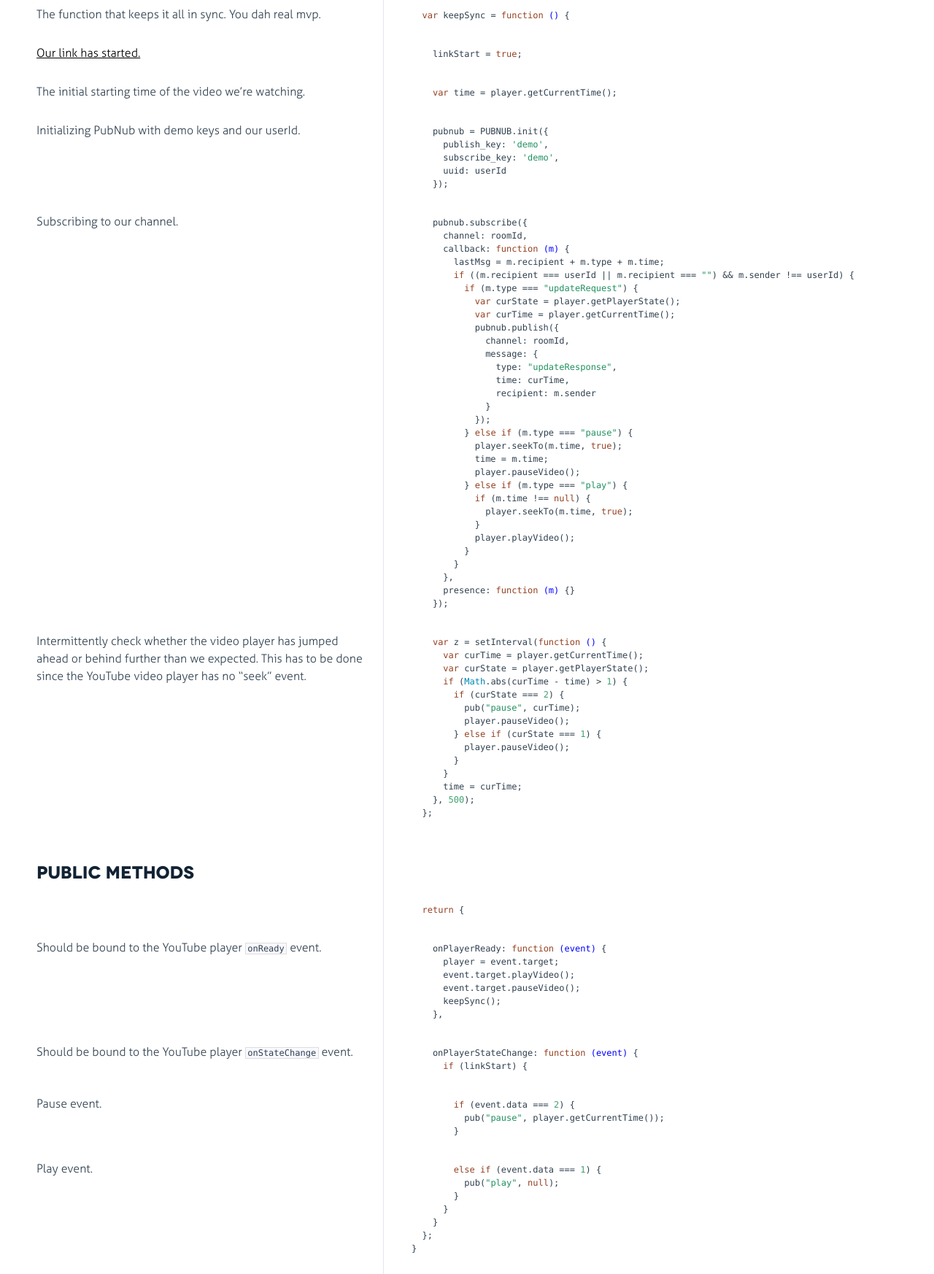
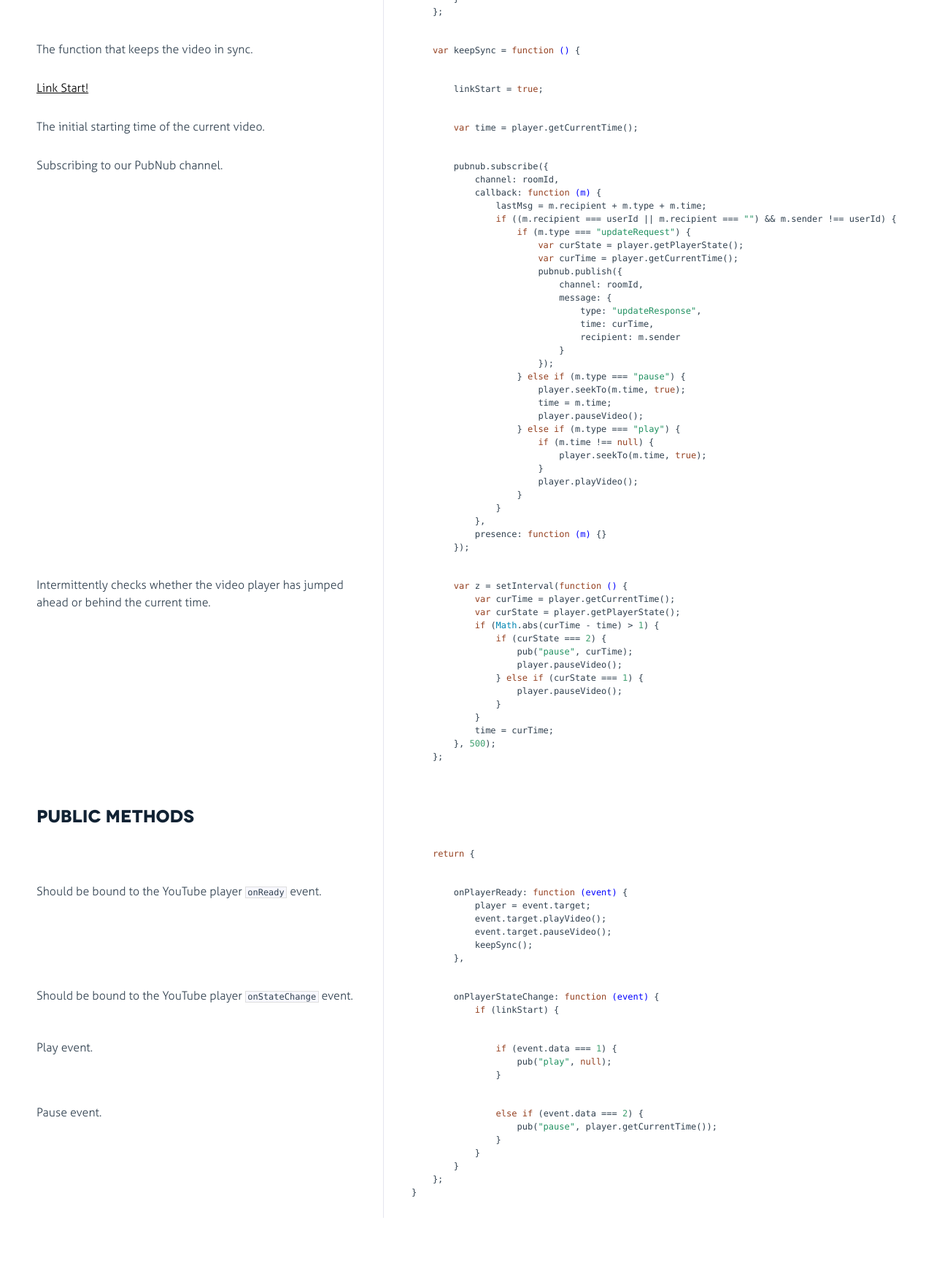
Before and after one commit to pubnub/video-sync, a plain HTML site: page docs/videosync.html in a window 1280 px wide. Shown: the part 1030-2776 px from the top of the page at 73% size. After the commit the page ends 2699 px from the top, so only its background shows below. Drawn offline with Linux system fonts and the light colour scheme.

Commit message:
Finished revising videosync.js

```diff
--- a/docs/videosync.html
+++ b/docs/videosync.html
@@ -28,8 +28,8 @@
               <div class="pilwrap ">
                 <a class="pilcrow" href="#section-1">&#182;</a>
               </div>
-              <p>VideoSync is an open source API that let’s you synchronize iframe embedded
-YouTube videos, with the <a href="http://www.pubnub.com">PubNub Global Realtime Network</a></p>
+              <p>VideoSync is an API that synchronizes the playback of embedded
+YouTube videos across multiples browsers.</p>
 <p>You can check out the demo right <a href="http://larrywu.com/videosync/">here</a>, or
 view the source on <a href="https://github.com/lw7360/videosync/">Github</a></p>
 
@@ -77,7 +77,7 @@ userId is an optional variable that will identify individual users of VideoSync.
 
             </div>
 
-            <div class="content"><div class='highlight'><pre>  <span class="hljs-keyword">if</span> (userId === <span class="hljs-literal">undefined</span>) {
+            <div class="content"><div class='highlight'><pre>    <span class="hljs-keyword">if</span> (userId === <span class="hljs-literal">undefined</span>) {
         userId = <span class="hljs-built_in">Math</span>.random().toString();
     }</pre></div></div>
 
@@ -94,7 +94,7 @@ userId is an optional variable that will identify individual users of VideoSync.
 
             </div>
 
-            <div class="content"><div class='highlight'><pre>  <span class="hljs-keyword">var</span> player;</pre></div></div>
+            <div class="content"><div class='highlight'><pre>    <span class="hljs-keyword">var</span> player;</pre></div></div>
 
         </li>
 
@@ -105,11 +105,15 @@ userId is an optional variable that will identify individual users of VideoSync.
               <div class="pilwrap ">
                 <a class="pilcrow" href="#section-6">&#182;</a>
               </div>
-              <p>PubNub</p>
+              <p>Initializing PubNub with demo keys and our userId.</p>
 
             </div>
 
-            <div class="content"><div class='highlight'><pre>  <span class="hljs-keyword">var</span> pubnub;</pre></div></div>
+            <div class="content"><div class='highlight'><pre>    <span class="hljs-keyword">var</span> pubnub = PUBNUB.init({
+        publish_key: <span class="hljs-string">'demo'</span>,
+        subscribe_key: <span class="hljs-string">'demo'</span>,
+        uuid: userId
+    });</pre></div></div>
 
         </li>
 
@@ -124,7 +128,7 @@ userId is an optional variable that will identify individual users of VideoSync.
 
             </div>
 
-            <div class="content"><div class='highlight'><pre>  <span class="hljs-keyword">var</span> linkStart = <span class="hljs-literal">false</span>;</pre></div></div>
+            <div class="content"><div class='highlight'><pre>    <span class="hljs-keyword">var</span> linkStart = <span class="hljs-literal">false</span>;</pre></div></div>
 
         </li>
 
@@ -139,7 +143,7 @@ userId is an optional variable that will identify individual users of VideoSync.
 
             </div>
 
-            <div class="content"><div class='highlight'><pre>  <span class="hljs-keyword">var</span> lastMsg;</pre></div></div>
+            <div class="content"><div class='highlight'><pre>    <span class="hljs-keyword">var</span> lastMsg;</pre></div></div>
 
         </li>
 
@@ -150,11 +154,11 @@ userId is an optional variable that will identify individual users of VideoSync.
               <div class="pilwrap ">
                 <a class="pilcrow" href="#section-9">&#182;</a>
               </div>
-              <p>A helper function that sends properly formatted YouTube messages.</p>
+              <p>A helper function that publishes state-change messages.</p>
 
             </div>
 
-            <div class="content"><div class='highlight'><pre>  <span class="hljs-keyword">var</span> pub = <span class="hljs-function"><span class="hljs-keyword">function</span> <span class="hljs-params">(type, time)</span> {</span>
+            <div class="content"><div class='highlight'><pre>    <span class="hljs-keyword">var</span> pub = <span class="hljs-function"><span class="hljs-keyword">function</span> <span class="hljs-params">(type, time)</span> {</span>
         <span class="hljs-keyword">if</span> (lastMsg !== <span class="hljs-string">""</span> + type + time) {
             pubnub.publish({
                 channel: roomId,
@@ -177,11 +181,11 @@ userId is an optional variable that will identify individual users of VideoSync.
               <div class="pilwrap ">
                 <a class="pilcrow" href="#section-10">&#182;</a>
               </div>
-              <p>The function that keeps it all in sync. You dah real mvp.</p>
+              <p>The function that keeps the video in sync.</p>
 
             </div>
 
-            <div class="content"><div class='highlight'><pre>  <span class="hljs-keyword">var</span> keepSync = <span class="hljs-function"><span class="hljs-keyword">function</span> <span class="hljs-params">()</span> {</span></pre></div></div>
+            <div class="content"><div class='highlight'><pre>    <span class="hljs-keyword">var</span> keepSync = <span class="hljs-function"><span class="hljs-keyword">function</span> <span class="hljs-params">()</span> {</span></pre></div></div>
 
         </li>
 
@@ -192,11 +196,11 @@ userId is an optional variable that will identify individual users of VideoSync.
               <div class="pilwrap ">
                 <a class="pilcrow" href="#section-11">&#182;</a>
               </div>
-              <p><a href="https://www.youtube.com/watch?v=h7aC-TIkF3I&amp;feature=youtu.be">Our link has started.</a></p>
+              <p><a href="https://www.youtube.com/watch?v=h7aC-TIkF3I&amp;feature=youtu.be">Link Start!</a></p>
 
             </div>
 
-            <div class="content"><div class='highlight'><pre>    linkStart = <span class="hljs-literal">true</span>;</pre></div></div>
+            <div class="content"><div class='highlight'><pre>        linkStart = <span class="hljs-literal">true</span>;</pre></div></div>
 
         </li>
 
@@ -207,11 +211,11 @@ userId is an optional variable that will identify individual users of VideoSync.
               <div class="pilwrap ">
                 <a class="pilcrow" href="#section-12">&#182;</a>
               </div>
-              <p>The initial starting time of the video we’re watching.</p>
+              <p>The initial starting time of the current video.</p>
 
             </div>
 
-            <div class="content"><div class='highlight'><pre>    <span class="hljs-keyword">var</span> time = player.getCurrentTime();</pre></div></div>
+            <div class="content"><div class='highlight'><pre>        <span class="hljs-keyword">var</span> time = player.getCurrentTime();</pre></div></div>
 
         </li>
 
@@ -222,30 +226,11 @@ userId is an optional variable that will identify individual users of VideoSync.
               <div class="pilwrap ">
                 <a class="pilcrow" href="#section-13">&#182;</a>
               </div>
-              <p>Initializing PubNub with demo keys and our userId.</p>
+              <p>Subscribing to our PubNub channel.</p>
 
             </div>
 
-            <div class="content"><div class='highlight'><pre>    pubnub = PUBNUB.init({
-      publish_key: <span class="hljs-string">'demo'</span>,
-      subscribe_key: <span class="hljs-string">'demo'</span>,
-      uuid: userId
-    });</pre></div></div>
-
-        </li>
-
-
-        <li id="section-14">
-            <div class="annotation">
-
-              <div class="pilwrap ">
-                <a class="pilcrow" href="#section-14">&#182;</a>
-              </div>
-              <p>Subscribing to our channel.</p>
-
-            </div>
-
-            <div class="content"><div class='highlight'><pre>    pubnub.subscribe({
+            <div class="content"><div class='highlight'><pre>        pubnub.subscribe({
             channel: roomId,
             callback: <span class="hljs-function"><span class="hljs-keyword">function</span> <span class="hljs-params">(m)</span> {</span>
                 lastMsg = m.recipient + m.type + m.time;
@@ -279,19 +264,18 @@ userId is an optional variable that will identify individual users of VideoSync.
         </li>
 
 
-        <li id="section-15">
+        <li id="section-14">
             <div class="annotation">
 
               <div class="pilwrap ">
-                <a class="pilcrow" href="#section-15">&#182;</a>
+                <a class="pilcrow" href="#section-14">&#182;</a>
               </div>
-              <p>Intermittently check whether the video player has jumped ahead or
-behind further than we expected. This has to be done since the
-YouTube video player has no “seek” event.</p>
+              <p>Intermittently checks whether the video player has jumped ahead or
+behind the current time.</p>
 
             </div>
 
-            <div class="content"><div class='highlight'><pre>    <span class="hljs-keyword">var</span> z = setInterval(<span class="hljs-function"><span class="hljs-keyword">function</span> <span class="hljs-params">()</span> {</span>
+            <div class="content"><div class='highlight'><pre>        <span class="hljs-keyword">var</span> z = setInterval(<span class="hljs-function"><span class="hljs-keyword">function</span> <span class="hljs-params">()</span> {</span>
             <span class="hljs-keyword">var</span> curTime = player.getCurrentTime();
             <span class="hljs-keyword">var</span> curState = player.getPlayerState();
             <span class="hljs-keyword">if</span> (<span class="hljs-built_in">Math</span>.abs(curTime - time) &gt; <span class="hljs-number">1</span>) {
@@ -309,15 +293,29 @@ YouTube video player has no “seek” event.</p>
         </li>
 
 
+        <li id="section-15">
+            <div class="annotation">
+
+              <div class="pilwrap ">
+                <a class="pilcrow" href="#section-15">&#182;</a>
+              </div>
+              <h2 id="public-methods">Public Methods</h2>
+
+            </div>
+
+        </li>
+
+
         <li id="section-16">
             <div class="annotation">
 
               <div class="pilwrap ">
                 <a class="pilcrow" href="#section-16">&#182;</a>
               </div>
-              <h2 id="public-methods">Public Methods</h2>
 
             </div>
+
+            <div class="content"><div class='highlight'><pre>    <span class="hljs-keyword">return</span> {</pre></div></div>
 
         </li>
 
@@ -328,10 +326,16 @@ YouTube video player has no “seek” event.</p>
               <div class="pilwrap ">
                 <a class="pilcrow" href="#section-17">&#182;</a>
               </div>
+              <p>Should be bound to the YouTube player <code>onReady</code> event.</p>
 
             </div>
 
-            <div class="content"><div class='highlight'><pre>  <span class="hljs-keyword">return</span> {</pre></div></div>
+            <div class="content"><div class='highlight'><pre>        onPlayerReady: <span class="hljs-function"><span class="hljs-keyword">function</span> <span class="hljs-params">(event)</span> {</span>
+            player = event.target;
+            event.target.playVideo();
+            event.target.pauseVideo();
+            keepSync();
+        },</pre></div></div>
 
         </li>
 
@@ -342,16 +346,12 @@ YouTube video player has no “seek” event.</p>
               <div class="pilwrap ">
                 <a class="pilcrow" href="#section-18">&#182;</a>
               </div>
-              <p>Should be bound to the YouTube player <code>onReady</code> event.</p>
+              <p>Should be bound to the YouTube player <code>onStateChange</code> event.</p>
 
             </div>
 
-            <div class="content"><div class='highlight'><pre>    onPlayerReady: <span class="hljs-function"><span class="hljs-keyword">function</span> <span class="hljs-params">(event)</span> {</span>
-      player = event.target;
-      event.target.playVideo();
-      event.target.pauseVideo();
-      keepSync();
-    },</pre></div></div>
+            <div class="content"><div class='highlight'><pre>        onPlayerStateChange: <span class="hljs-function"><span class="hljs-keyword">function</span> <span class="hljs-params">(event)</span> {</span>
+            <span class="hljs-keyword">if</span> (linkStart) {</pre></div></div>
 
         </li>
 
@@ -362,12 +362,13 @@ YouTube video player has no “seek” event.</p>
               <div class="pilwrap ">
                 <a class="pilcrow" href="#section-19">&#182;</a>
               </div>
-              <p>Should be bound to the YouTube player <code>onStateChange</code> event.</p>
+              <p>Play event.</p>
 
             </div>
 
-            <div class="content"><div class='highlight'><pre>    onPlayerStateChange: <span class="hljs-function"><span class="hljs-keyword">function</span> <span class="hljs-params">(event)</span> {</span>
-      <span class="hljs-keyword">if</span> (linkStart) {</pre></div></div>
+            <div class="content"><div class='highlight'><pre>                <span class="hljs-keyword">if</span> (event.data === <span class="hljs-number">1</span>) {
+                    pub(<span class="hljs-string">"play"</span>, <span class="hljs-literal">null</span>);
+                }</pre></div></div>
 
         </li>
 
@@ -382,25 +383,8 @@ YouTube video player has no “seek” event.</p>
 
             </div>
 
-            <div class="content"><div class='highlight'><pre>        <span class="hljs-keyword">if</span> (event.data === <span class="hljs-number">2</span>) {
+            <div class="content"><div class='highlight'><pre>                <span class="hljs-keyword">else</span> <span class="hljs-keyword">if</span> (event.data === <span class="hljs-number">2</span>) {
                     pub(<span class="hljs-string">"pause"</span>, player.getCurrentTime());
-        }</pre></div></div>
-
-        </li>
-
-
-        <li id="section-21">
-            <div class="annotation">
-
-              <div class="pilwrap ">
-                <a class="pilcrow" href="#section-21">&#182;</a>
-              </div>
-              <p>Play event.</p>
-
-            </div>
-
-            <div class="content"><div class='highlight'><pre>        <span class="hljs-keyword">else</span> <span class="hljs-keyword">if</span> (event.data === <span class="hljs-number">1</span>) {
-          pub(<span class="hljs-string">"play"</span>, <span class="hljs-literal">null</span>);
                 }
             }
         }
```
Also changed, not shown: videosync.js (+14 -13 lines). Lines whose indentation alone changed are shown as unchanged.
